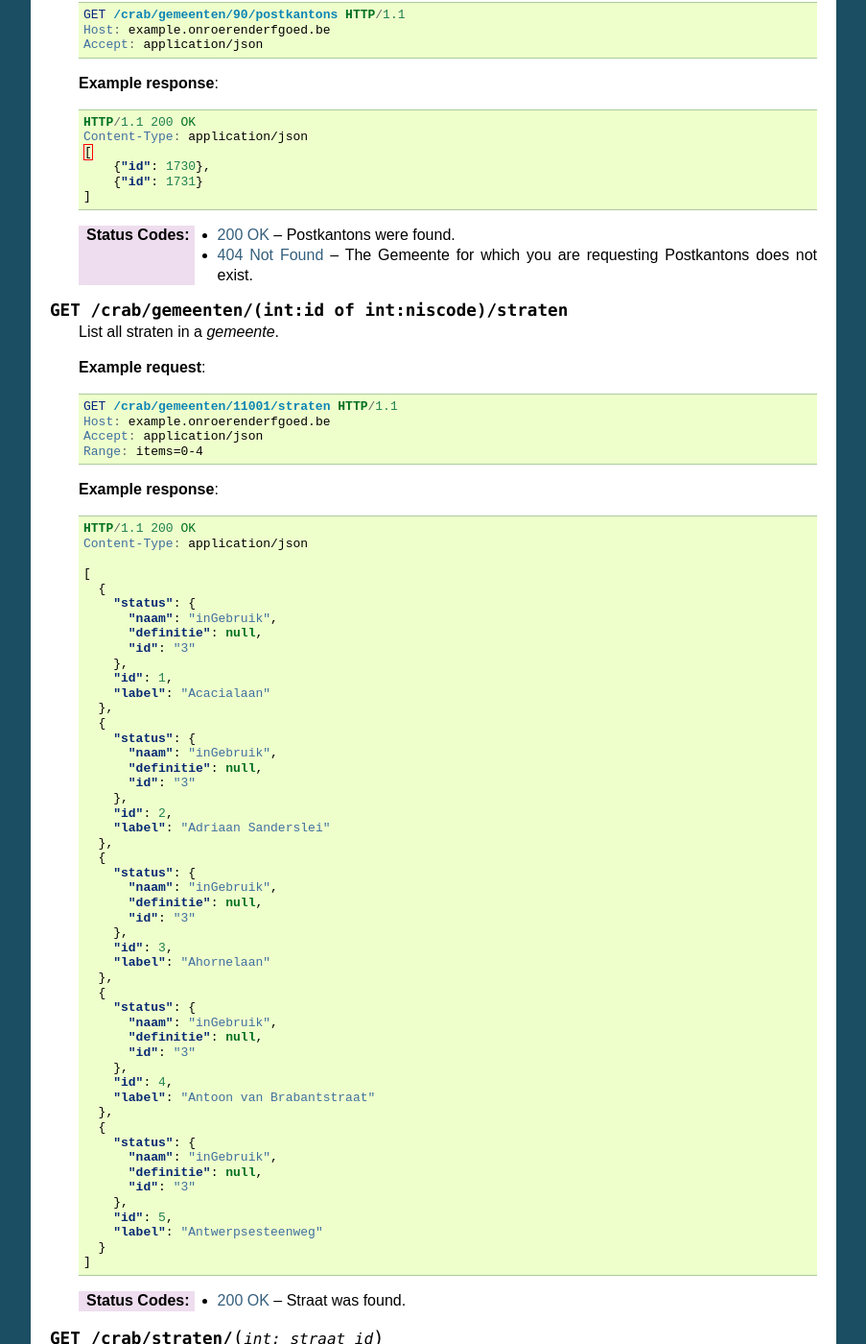
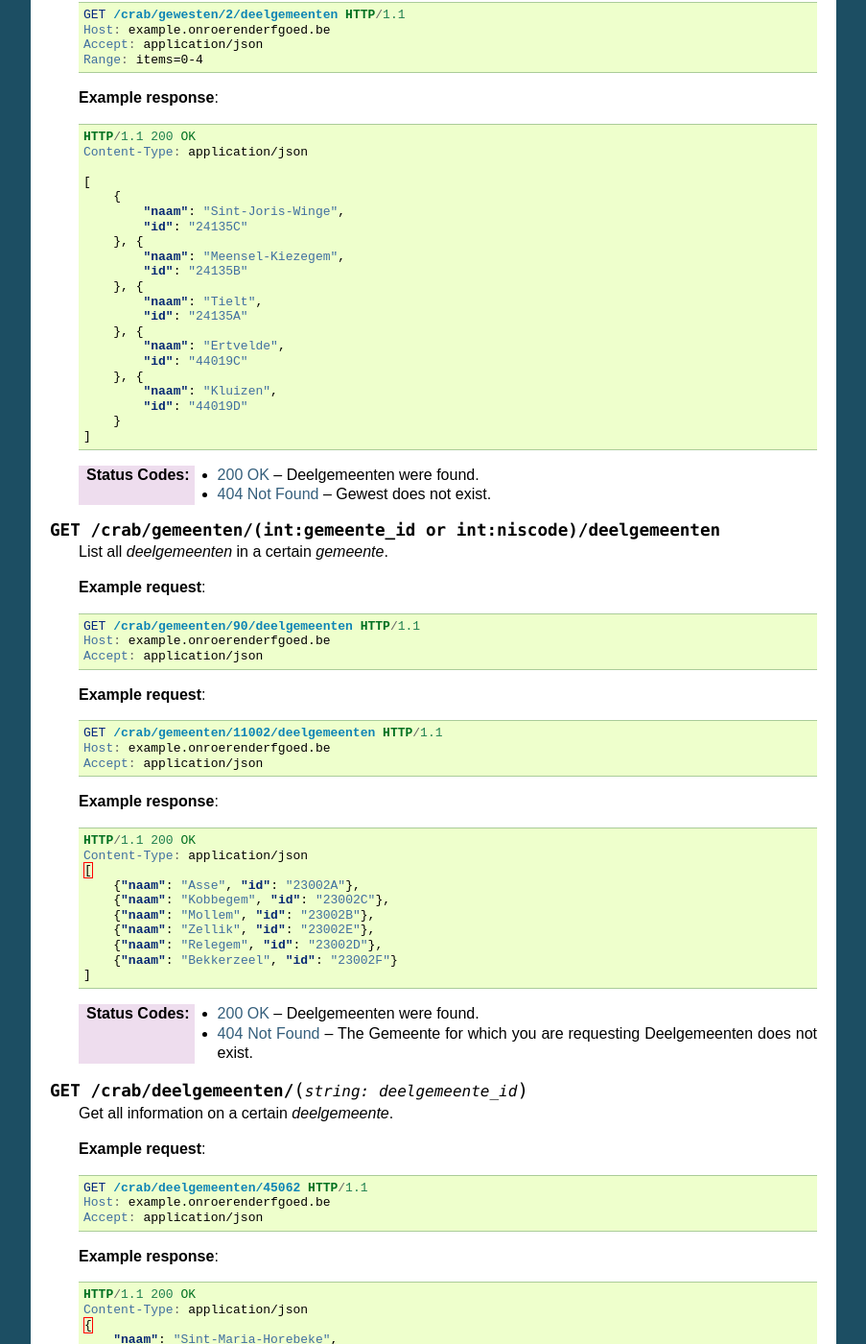
Before and after one commit to OnroerendErfgoed/crabpy_pyramid, a Sphinx documentation site: the page built from docs/source/services.rst, in a window 1280 px wide and 1400 px high, scrolled down 15083 px. Shown: the whole window at 96% size, without its empty margins (198-1101 px from the left). Built offline with Sphinx 7.4.7, drawn with Linux system fonts in a browser that asks for light colours; some of the changed text lies outside the part shown.

Commit message:
Add docs for deelgemeenten. Refs #33

```diff
--- a/docs/source/services.rst
+++ b/docs/source/services.rst
@@ -983,6 +983,118 @@ Crab
     :statuscode 200: Gemeente was found.
     :statuscode 404: Gemeente was not found.
 
+.. http:get:: /crab/gewesten/(int:gewest_id)/deelgemeenten
+
+    List all deelgemeenten in a certain gewest.
+
+    **Example request**:
+
+    .. sourcecode:: http
+
+        GET /crab/gewesten/2/deelgemeenten HTTP/1.1
+        Host: example.onroerenderfgoed.be
+        Accept: application/json
+        Range: items=0-4
+
+
+    **Example response**:
+
+    .. sourcecode:: http
+
+        HTTP/1.1 200 OK
+        Content-Type: application/json
+
+        [
+            {
+                "naam": "Sint-Joris-Winge",
+                "id": "24135C"
+            }, {
+                "naam": "Meensel-Kiezegem",
+                "id": "24135B"
+            }, {
+                "naam": "Tielt",
+                "id": "24135A"
+            }, {
+                "naam": "Ertvelde",
+                "id": "44019C"
+            }, {
+                "naam": "Kluizen",
+                "id": "44019D"
+            }
+        ]
+
+    :statuscode 200: Deelgemeenten were found.
+    :statuscode 404: Gewest does not exist.
+
+.. http:get:: /crab/gemeenten/(int:gemeente_id or int:niscode)/deelgemeenten
+
+    List all `deelgemeenten` in a certain `gemeente`.
+
+    **Example request**:
+
+    .. sourcecode:: http
+
+        GET /crab/gemeenten/90/deelgemeenten HTTP/1.1
+        Host: example.onroerenderfgoed.be
+        Accept: application/json
+
+    **Example request**:
+
+    .. sourcecode:: http
+
+        GET /crab/gemeenten/11002/deelgemeenten HTTP/1.1
+        Host: example.onroerenderfgoed.be
+        Accept: application/json
+
+    **Example response**:
+
+    .. sourcecode:: http
+
+        HTTP/1.1 200 OK
+        Content-Type: application/json
+        [
+            {"naam": "Asse", "id": "23002A"},
+            {"naam": "Kobbegem", "id": "23002C"},
+            {"naam": "Mollem", "id": "23002B"},
+            {"naam": "Zellik", "id": "23002E"},
+            {"naam": "Relegem", "id": "23002D"},
+            {"naam": "Bekkerzeel", "id": "23002F"}
+        ]
+
+    :statuscode 200: Deelgemeenten were found.
+    :statuscode 404: The Gemeente for which you are requesting Deelgemeenten
+        does not exist.
+
+.. http:get:: /crab/deelgemeenten/(string:deelgemeente_id)
+
+    Get all information on a certain `deelgemeente`.
+
+    **Example request**:
+
+    .. sourcecode:: http
+
+        GET /crab/deelgemeenten/45062 HTTP/1.1
+        Host: example.onroerenderfgoed.be
+        Accept: application/json
+
+    **Example response**:
+
+    .. sourcecode:: http
+
+        HTTP/1.1 200 OK
+        Content-Type: application/json
+        {
+            "naam": "Sint-Maria-Horebeke",
+            "id": "45062A",
+            "gemeente": {
+                "id": 300,
+                "naam": "Horebeke"
+            }
+        }
+
+    :statuscode 200: Deelgemeente was found.
+    :statuscode 404: The Deelgemeente does not exist.
+
 .. http:get:: /crab/gemeenten/(int:gemeente_id)/postkantons
 
     List all `postkantons` in a certain `gemeente`.
@@ -1161,8 +1273,6 @@ Crab
         Host: example.onroerenderfgoed.be
         Accept: application/json
         Range: items=0-4
-
-
 
     **Example response**:
 
```
